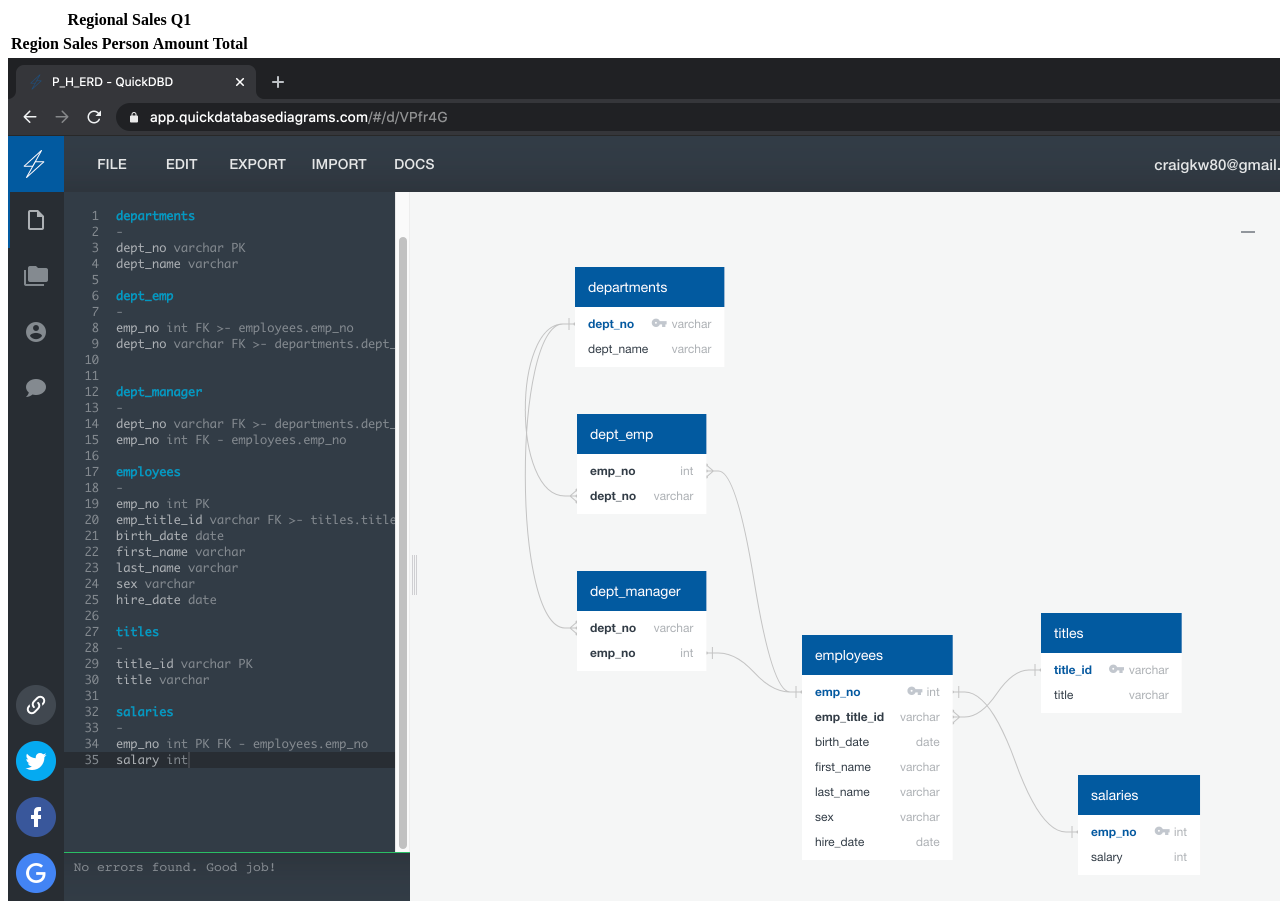
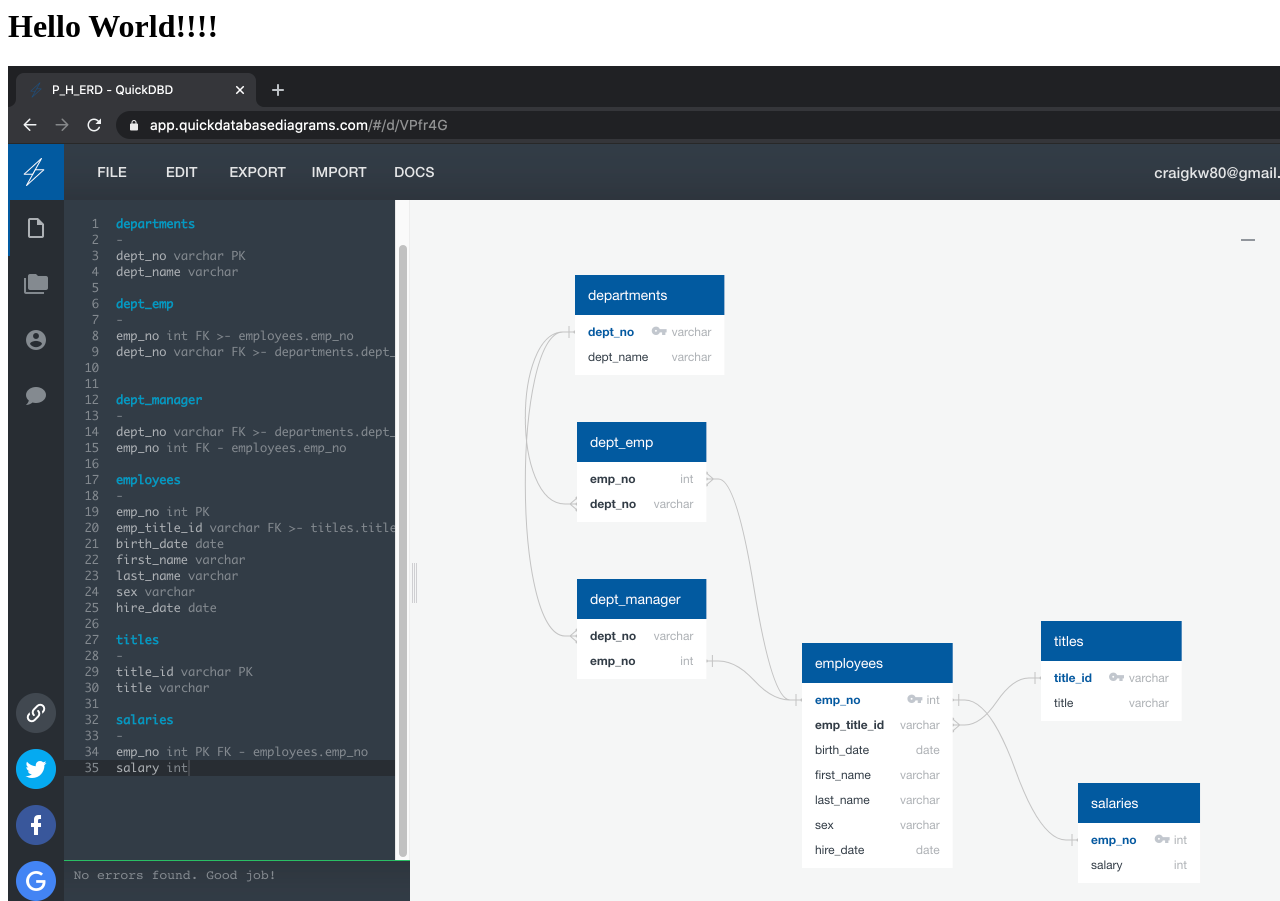
Before and after one commit to craigkw80/sql-challenge, a plain HTML site: page EmployeeSQL/index.html in a window 1280 px wide. Shown: the top 901 px of the page. Drawn offline with Linux system fonts and the light colour scheme.

Commit message:
Update index.html

```diff
--- a/EmployeeSQL/index.html
+++ b/EmployeeSQL/index.html
@@ -1,25 +1,16 @@
+<html lang="en">
+<!DOCTYPE html>
 <html lang="en">
 <head>
     <meta charset="UTF-8">
     <meta name="viewport" content="width=device-width, initial-scale=1.0">
-    <title>Document</title>
+    <title>Craig's Page</title>
 </head>
 <body>
-    <table>
-        <th colspan = "4">Regional Sales Q1</th>
-        <tr>
 
-        </tr>
-        <tr><!DOCTYPE html>
+  <h1>
+      Hello World!!!!
+  </h1>
+<img src="ERD.png""alt="Graph">
 
-            <th>Region</th>
-            <th>Sales Person</th>
-            <th>Amount</th>
-            <th>Total</th>
-        </tr>
-
-        <tr></tr>
-    </table>
- <img src="ERD.png" alt="graph"></html>
-
- </body>
+         </body>
```
